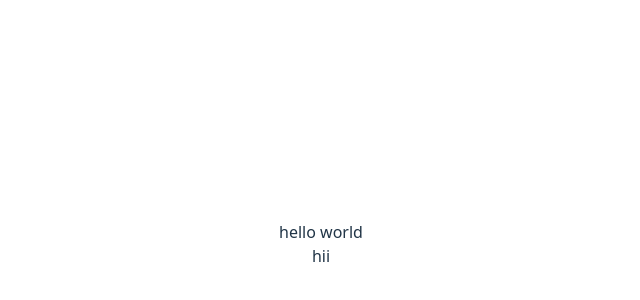
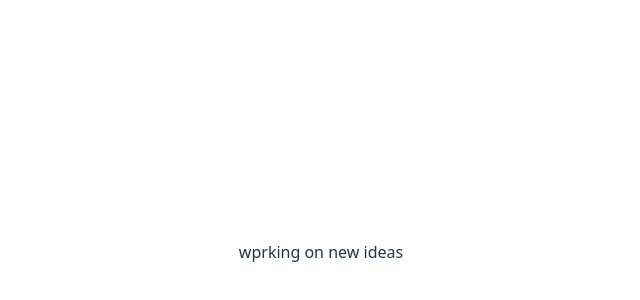
Before and after one commit to Shubhankar1211/backend-learning-.00, a React (Vite) app in the folder react9.3/: page / in a window 1280 px wide. Shown: the part 148-448 px from the top of the page, without its empty margins (319-959 px from the left). Built offline with nearby package versions, Linux system fonts and the light colour scheme.

Commit message:
learning new things

```diff
--- a/react9.3/src/App.jsx
+++ b/react9.3/src/App.jsx
@@ -8,10 +8,7 @@ function App() {
 
   return (
     <>
-      <div>hello world</div>
-      <div>hii</div>
-      <p></p>
-      <div></div>
+           <div>wprking on new ideas</div>
     </>
   )
 }
```
